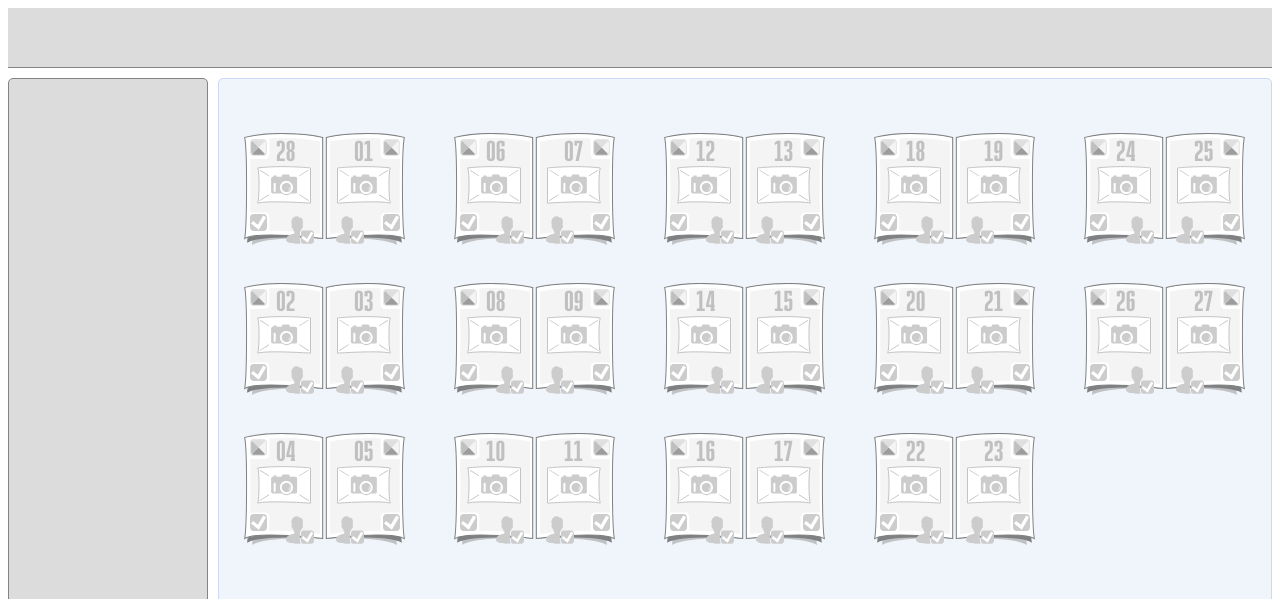
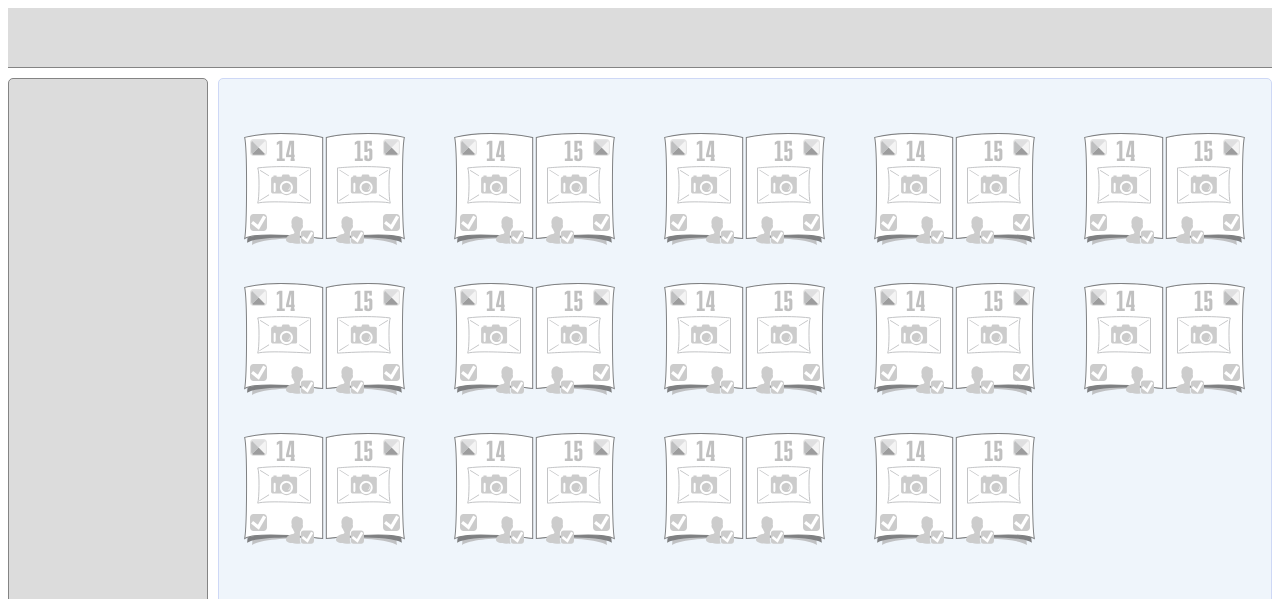
Before and after one commit to ytty555/VerstkaSK, a React (Create React App) app: page / in a window 1280 px wide. Shown: the top 599 px of the page. Built offline with nearby package versions, Linux system fonts and the light colour scheme.

Commit message:
Remake Page Component with all buttons

```diff
--- a/package.json
+++ b/package.json
@@ -3,6 +3,7 @@
   "version": "2.0.1",
   "private": true,
   "dependencies": {
+    "jslint": "^0.12.1",
     "react": "^16.8.6",
     "react-dom": "^16.8.6",
     "react-scripts": "3.0.0"
--- a/src/components/MainBlock/ElDelegated.js
+++ /dev/null
@@ -1,10 +0,0 @@
-import React from 'react';
-
-function ElDelegated(props) {
-    let classN = 'page__el-delegated ' + props.valueState;
-    return (
-        <button className={classN} onClick={props.onClickDelegated}></button>
-    );
-}
-
-export default ElDelegated
--- a/src/components/MainBlock/ElMakeUp.js
+++ /dev/null
@@ -1,10 +0,0 @@
-import React from 'react';
-
-function ElMakeUp(props) {
-  let classN = 'page__el-make-up ' + props.valueState;
-  return (
-    <button className={classN} onClick={props.onClickMakeUp}></button>
-  );
-}
-
-export default ElMakeUp
--- a/src/components/MainBlock/ElPhoto.js
+++ /dev/null
@@ -1,12 +0,0 @@
-import React from 'react';
-
-function ElPhoto(props) {
-  let classN = 'page__el-photo ' + props.valueState;
-
-  return (
-    <button className={classN} onClick={props.onClickPhoto}>
-    </button>
-  );
-}
-
-export default ElPhoto
--- a/src/components/MainBlock/MainBlock.js
+++ b/src/components/MainBlock/MainBlock.js
@@ -1,5 +1,5 @@
-import React, { Component } from 'react';
-import PagePair from './PagePair';
+import React, { Component } from "react";
+import PagePair from "./PagePair";
 
 class MainBlock extends Component {
   constructor(props) {
@@ -15,11 +15,11 @@ class MainBlock extends Component {
       pageState: {
         makeup: null,
         photo: null,
-        delegated: null,
-      },
+        delegated: null
+      }
     };
     for (let i = 1; i <= pageQuantity; i++) {
-      pageInfoObj.pageID = i < 10 ? '0' + i : String(i);
+      pageInfoObj.pageID = i < 10 ? "0" + i : String(i);
       pageInfoObj.pageColor = 1;
       pageInfoObj.pageState.makeup = false;
       pageInfoObj.pageState.photo = false;
@@ -41,7 +41,7 @@ class MainBlock extends Component {
 
       // Переводит num в струку из двух символов
       function toTwo(num) {
-        return num < 10 ? '0' + String(num) : String(num);
+        return num < 10 ? "0" + String(num) : String(num);
       }
 
       if (pair === 1) {
@@ -67,19 +67,23 @@ class MainBlock extends Component {
 
       let lPS = getCurrentPageStatus(leftP);
       let rPS = getCurrentPageStatus(rightP);
-      return (<PagePair key={lPS.pageID + rPS.pageID} stateLeftPage={lPS} stateRightPage={rPS} />);
+      return (
+        <PagePair
+          key={lPS.pageID + rPS.pageID}
+          stateLeftPage={lPS}
+          stateRightPage={rPS}
+        />
+      );
     }
 
     let arr = [];
-    for (let i = 1; i <= (count / 2); i++) {
+    for (let i = 1; i <= count / 2; i++) {
       arr.push(i);
     }
-    const listItems = arr.map((pair) =>
+    const listItems = arr.map(pair =>
       renderPagePair(numForPair(count, pair)[0], numForPair(count, pair)[1])
     );
-    return (
-      listItems
-    );
+    return listItems;
   }
 
   render() {
@@ -87,9 +91,7 @@ class MainBlock extends Component {
       <main className="main-block">
         <section className="page-section">
           <h1 className="visually-hidden">Раскладка полос</h1>
-          <div className="page-grid-container">
-            {this.arrPagesPair(28)}
-          </div>
+          <div className="page-grid-container">{this.arrPagesPair(28)}</div>
         </section>
       </main>
     );
--- a/src/components/MainBlock/Page.js
+++ b/src/components/MainBlock/Page.js
@@ -1,31 +1,44 @@
-import React, { Component } from 'react';
-import ElMakeUp from './ElMakeUp';
-import ElPhoto from './ElPhoto';
-import ElDelegated from './ElDelegated';
+import React from "react";
+import PropTypes from "prop-types";
 
-class Page extends Component {
-  render() {
-    const idPage = this.props.pageNum;
-    return (
-      <div className={'page ' + this.props.pos + ' ' + (this.props.pageState.pageColor ? 'page_color' : '')} >
-        <div className="page__el-background"></div>
-        <div className="page__el-color"></div>
-        <div className="page__el-number">{this.props.pageNum}</div>
-        <ElMakeUp
-          valueState={this.props.pageState.makeup ? 'page_make-up' : ''}
-          onClickMakeUp={() => this.props.onClickMakeUp()}
-        />
-        <ElPhoto
-          valueState={this.props.pageState.photo ? 'page_photo' : ''}
-          onClickPhoto={() => this.props.onClickPhoto()}
-        />
-        <ElDelegated
-          valueState={this.props.pageState.delegated ? 'page_delegated' : ''}
-          onClickDelegated={() => this.props.onClickDelegated()}
-        />
-      </div>
-    );
+function Page({ position, pageState }) {
+  const el = getElementsClassNames(position);
+  const pageColor = pageState.pageColor ? " page_color" : "";
+
+  return (
+    <div className={el.pagePosition}>
+      <div className={"page__el-color" + pageColor} />
+      <div className="page__el-number">{pageState.pageId}</div>
+      <button className="page__el-make-up" />
+      <button className="page__el-photo" />
+      <button className="page__el-delegated " />
+    </div>
+  );
+}
+
+function getElementsClassNames(position) {
+  if (position === 0) {
+    // левая полоса
+    return {
+      pagePosition: "page_pos_left"
+    };
+  } else if (position === 1) {
+    // правая полоса
+    return {
+      pagePosition: "page_pos_right"
+    };
   }
 }
 
-export default Page
+Page.propTypes = {
+  position: PropTypes.number.isRequired,
+  pageState: PropTypes.shape({
+    pageId: PropTypes.number.isRequired,
+    pageColor: PropTypes.bool.isRequired,
+    pageMakeUp: PropTypes.bool.isRequired,
+    pagePhoto: PropTypes.bool.isRequired,
+    pageDelegated: PropTypes.bool.isRequired
+  })
+};
+
+export default Page;
--- a/src/components/MainBlock/PagePair.js
+++ b/src/components/MainBlock/PagePair.js
@@ -1,77 +1,41 @@
-import React, { Component } from 'react';
-import Page from './Page';
+import React from "react";
+import Page from "./Page";
 
-class PagePair extends Component {
-    constructor(props) {
-        const pageState = {
-            makeup: false,
-            photo: false,
-            delegated: false,
-        }
-        super(props);
-        this.state = {
-            stateLeftPage: pageState,
-            stateRightPage: pageState,
-        }
-        this.handleClickMakeUp = this.handleClickMakeUp.bind(this);
-        this.handleClickPhoto = this.handleClickPhoto.bind(this);
-        this.handleClickDelegated = this.handleClickDelegated.bind(this);
-    }
+function PagePair(props) {
 
-    handleClickMakeUp(PosMarker) {
-        const currPairState = Object.assign({}, this.state);
-        if (PosMarker === 0) {
-            currPairState.stateLeftPage.makeup = !this.state.stateLeftPage.makeup;
-            this.setState(() => ({
-                stateLeftPage: currPairState.stateLeftPage,
-            }));
-        } else {
-            currPairState.stateRightPage.makeup = !this.state.stateRightPage.makeup;
-            this.setState(() => ({
-                stateRightPage: currPairState.stateRightPage,
-            }));
-        }
-    }
+    const pageStateLeft = {
+      pageId: 14,
+      pageColor: true,
+      pageMakeUp: false,
+      pagePhoto: false,
+      pageDelegated: true,
+    };
 
-    handleClickPhoto(PosMarker) {
-        // const currState = Object.assign({}, this.state);
-        // currState.photo = !this.state.photo;
-        // this.setState((state) => ({
-        // photo: currState.photo,
-        // }));
-    }
+    const pageStateRight = {
+      pageId: 15,
+      pageColor: false,
+      pageMakeUp: true,
+      pagePhoto: true,
+      pageDelegated: false,
+    };
 
-    handleClickDelegated(PosMarker) {
-        // const currState = Object.assign({}, this.state);
-        // currState.delegated = !this.state.delegated;
-        // this.setState((state) => ({
-        // delegated: currState.delegated,
-        // }));
-    }
-
-    render() {
     return (
       <div className="page-pair">
-                <img className="page-pair-background" src={require('../../img/pair.svg')} alt="Изображение разворота полос" />
-                <Page
-                    pageNum={this.props.stateLeftPage.pageID}
-                    pos='page_pos_left'
-                    pageState={this.state.stateLeftPage}
-                    onClickMakeUp={() => this.handleClickMakeUp(0)}
-                    onClickPhoto={() => this.handleClickPhoto(0)}
-                    onClickDelegated={() => this.handleClickDelegated(0)}
+        <img
+          className="page-pair-background"
+          src={require("../../img/pair.svg")}
+          alt="Изображение разворота полос"
         />
         <Page
-                    pageNum={this.props.stateRightPage.pageID}
-                    pos='page_pos_right'
-                    pageState={this.state.stateRightPage}
-                    onClickMakeUp={(e) => this.handleClickMakeUp(1)}
-                    onClickPhoto={() => this.handleClickPhoto(1)}
-                    onClickDelegated={() => this.handleClickDelegated(1)}
+          position={0}
+          pageState={pageStateLeft}
+        />
+        <Page
+          position={1}
+          pageState={pageStateRight}
         />
       </div>
     );
 }
-}
 
-export default PagePair
+export default PagePair;
```
Also changed, not shown: src/index.js (+6 -6 lines), src/components/MainBlock/Page.sass (added), 1 other file (tests, documents, lock files or other folders). Lines whose indentation alone changed are shown as unchanged.
